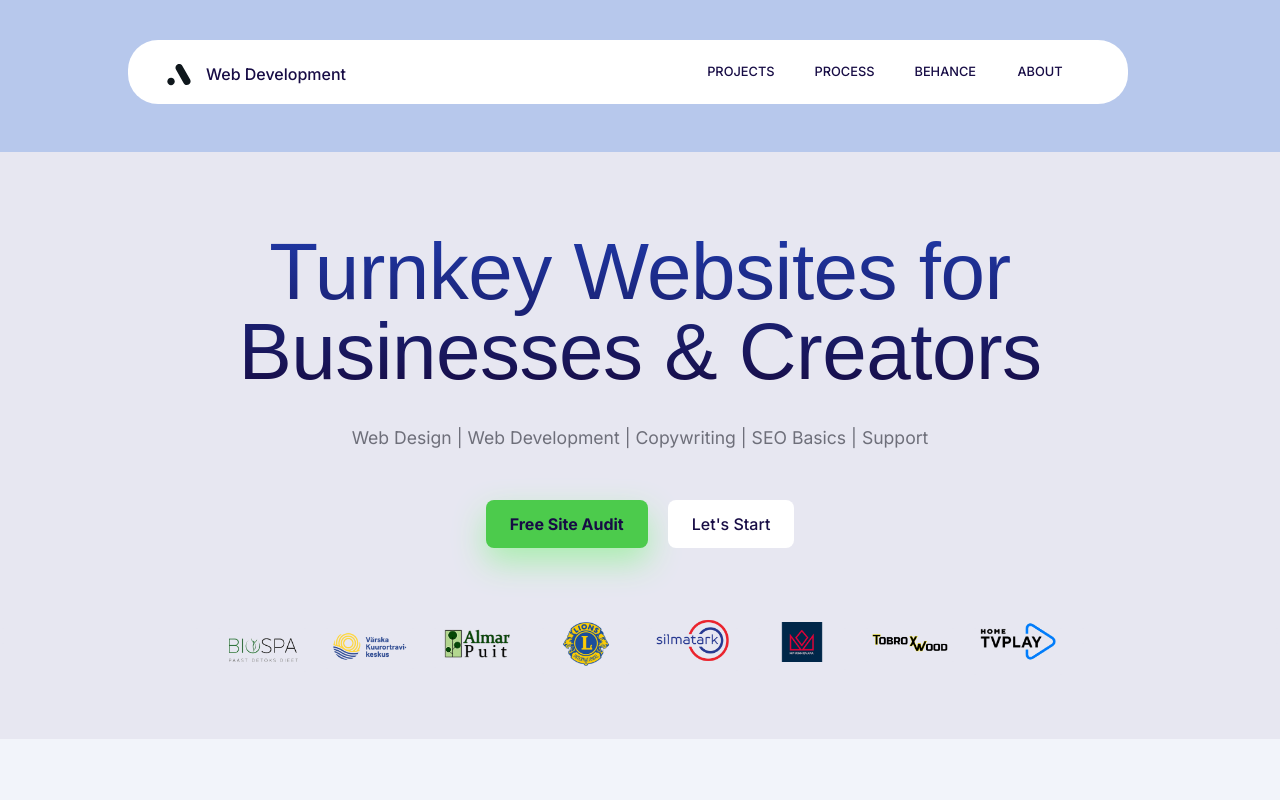
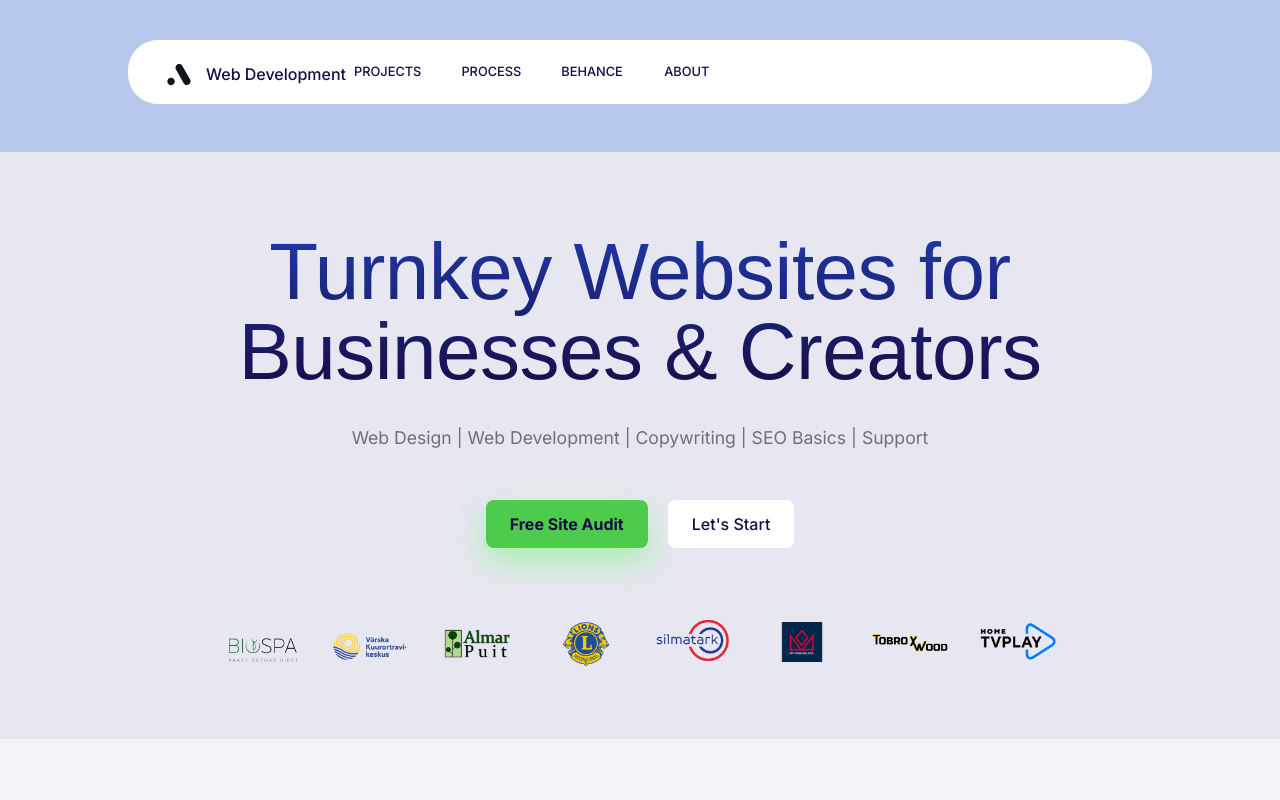
Before and after one commit to juliataro/portfolio, a React (Vite) app: page / in a window 1280 px wide. Shown: the top 800 px of the page. Built offline with nearby package versions, Linux system fonts and the light colour scheme; a web font is replaced by a local one.

Commit message:
Header width has been changed

```diff
--- a/src/components/navigation/Nav.css
+++ b/src/components/navigation/Nav.css
@@ -29,7 +29,7 @@
   margin-left: 10%;
   margin-right: 10%;
   margin-bottom: 3rem;
-  max-width: 1000px;
+  align-items: center;
 }
 
 .nav-container {
--- a/src/components/navigation/Navigation.tsx
+++ b/src/components/navigation/Navigation.tsx
@@ -51,7 +51,9 @@ export default function Navigation() {
       }}
     >
       <Toolbar>
-        <Box sx={{ display: "flex", p: 1, borderRadius: 1, width: "100%" }}>
+        <Box
+          sx={{ display: "flex", p: 1, borderRadius: 1, maxWidth: "1200px" }}
+        >
           {/* Logo / Home */}
           <Box>
             <IconButton
```
